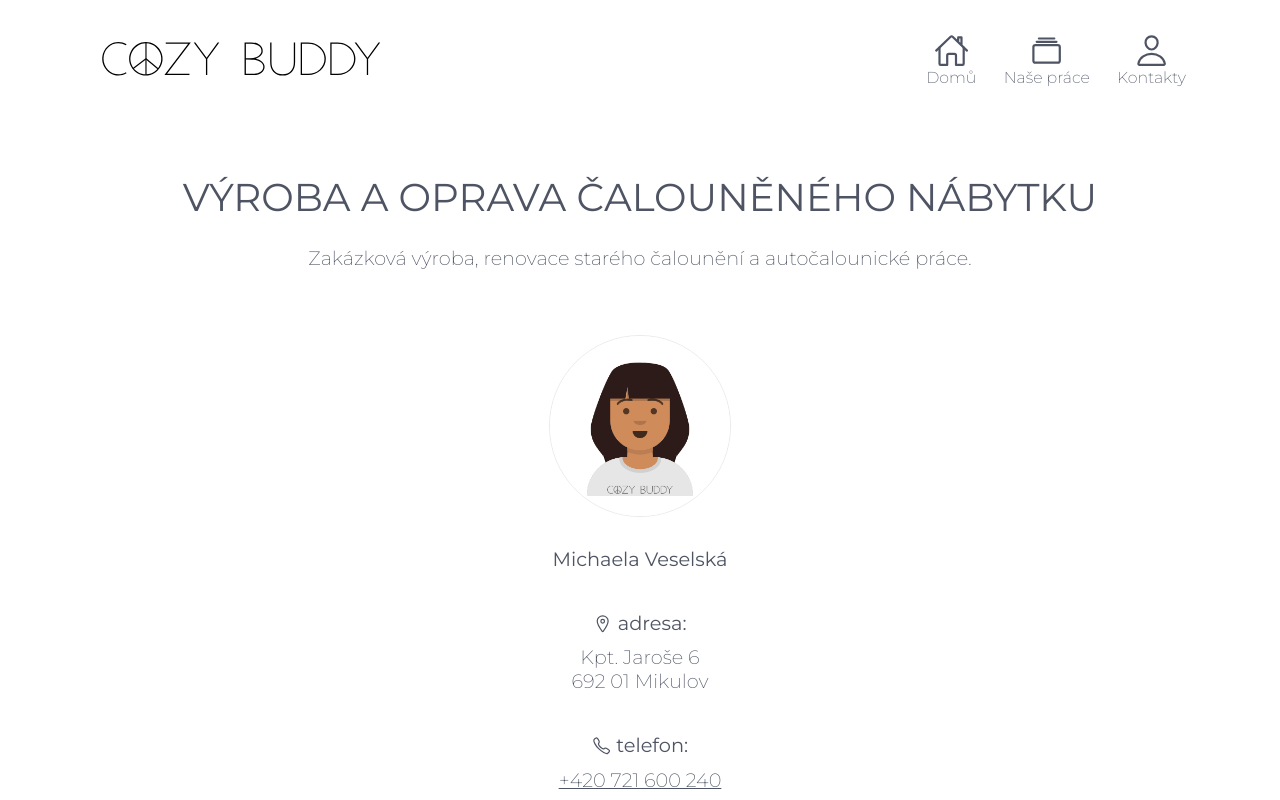
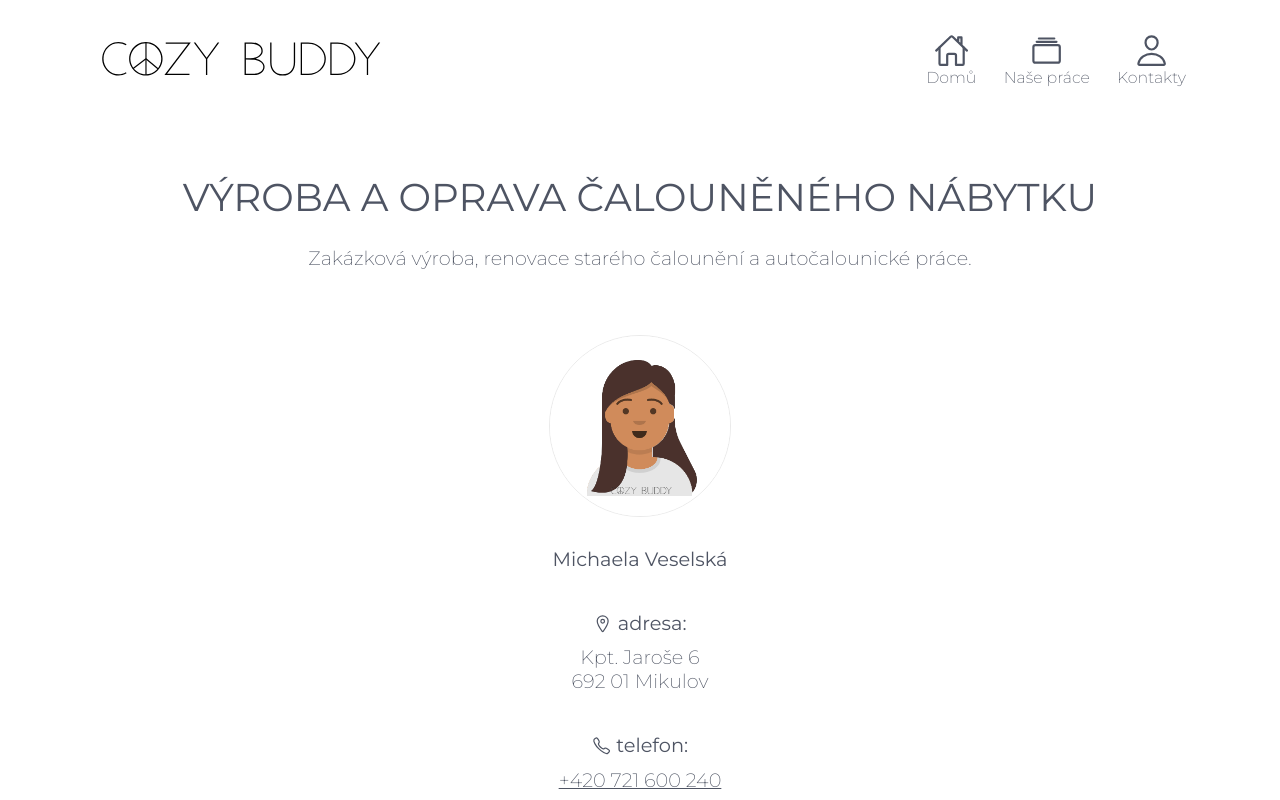
Before and after one commit to Gozo18/Cozy, a Next.js app: page /kontakty in a window 1280 px wide. Shown: the top 800 px of the page. Built offline with nearby package versions, Linux system fonts and the light colour scheme; no server answers.

Commit message:
Avatar changed

```diff
--- a/pages/kontakty.js
+++ b/pages/kontakty.js
@@ -13,7 +13,7 @@ export default function Ourjobs() {
         <div className={styles.contactImageBox}>
           <div className={styles.contactImage}>
             <Image
-              src='/mishaOfi.png'
+              src='/misha.png'
               alt='Cozy Buddy'
               layout='fill'
               objectFit='cover'
```
Also changed, not shown: public/misha.png (added), public/mishaOfi.png (deleted).
